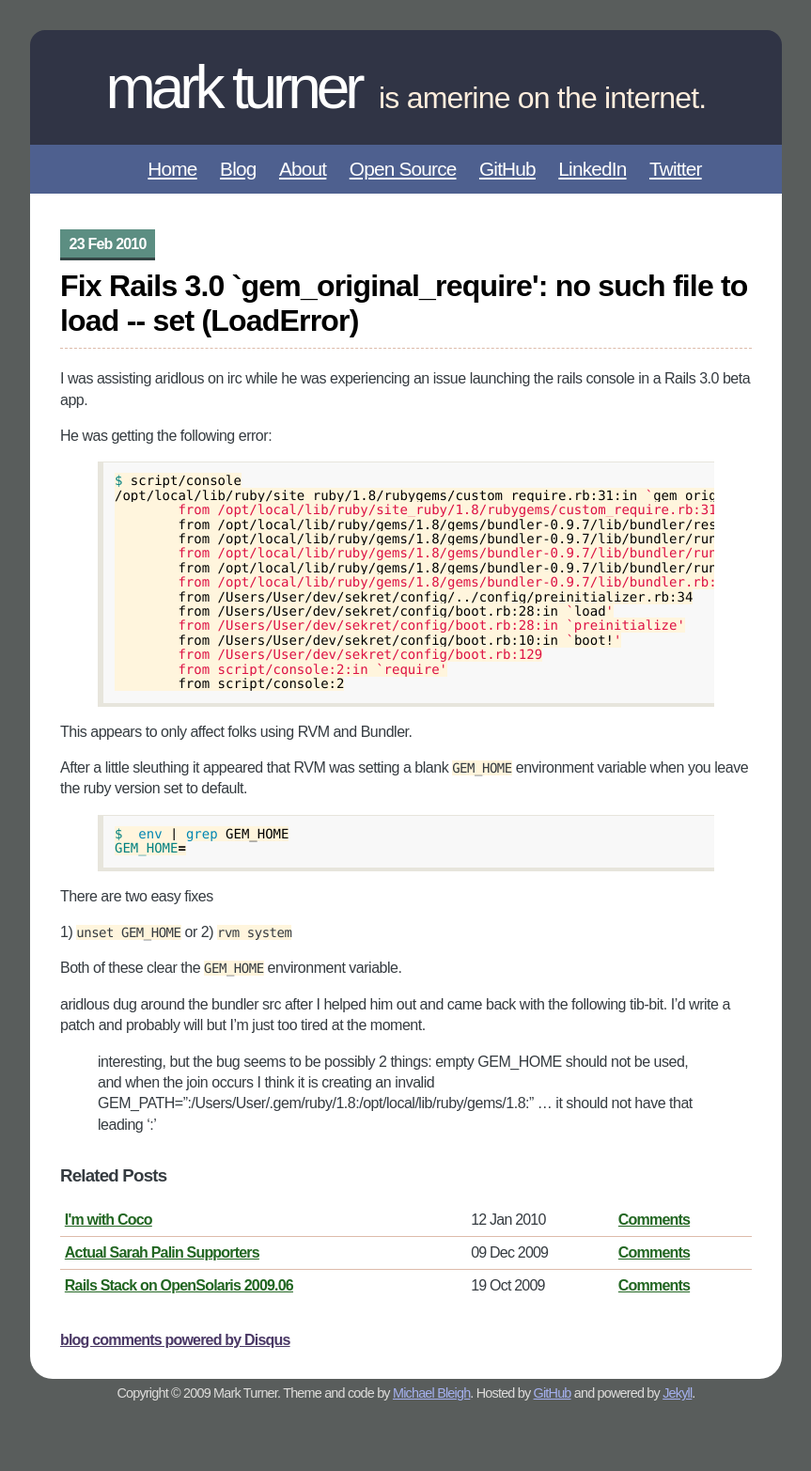
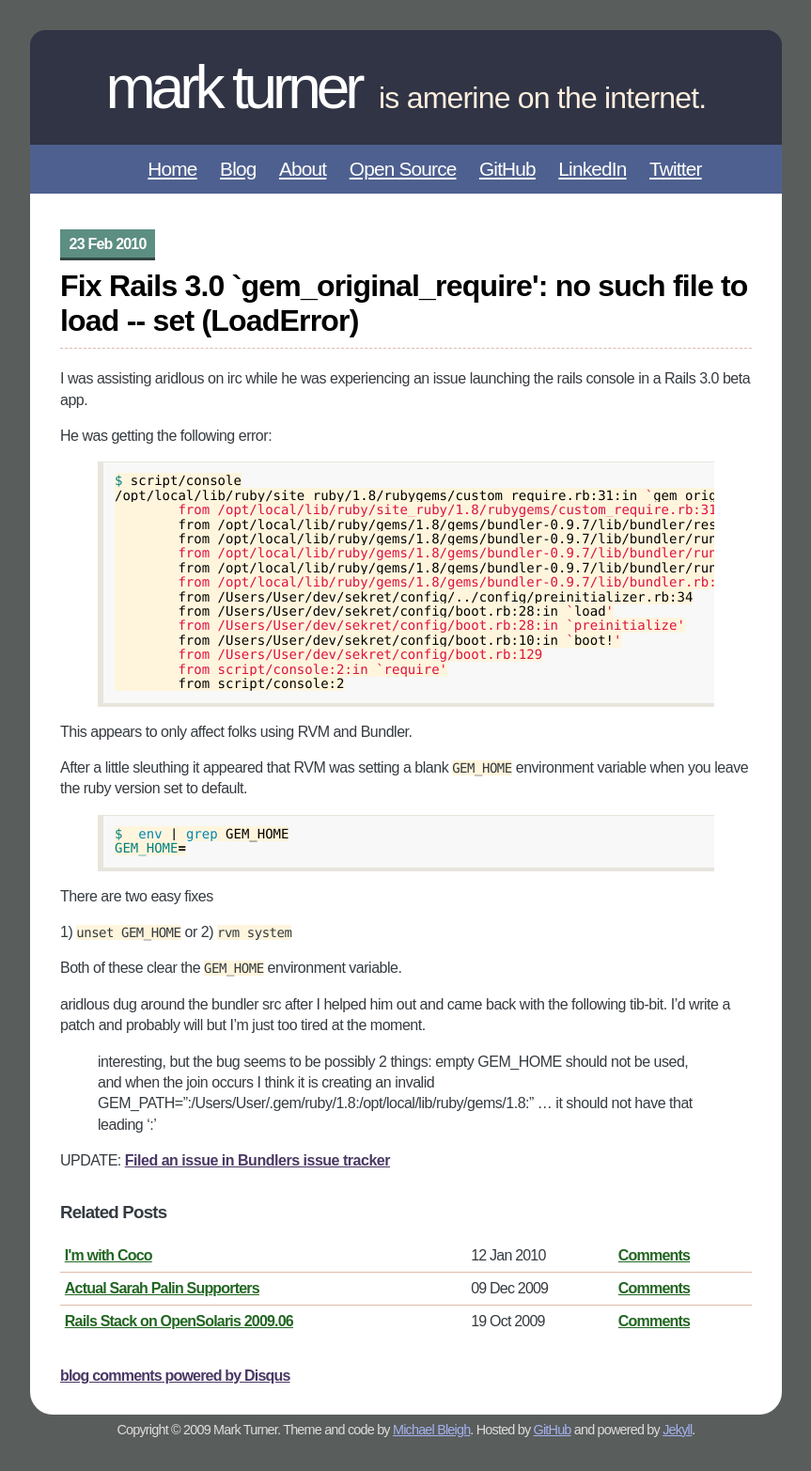
Before and after one commit to amerine/amerine.github.com, a Jekyll site: the page built from _posts/2010-02-23-fix-rails-3.0-no-such-file-to-load-set.markdown, in a window 1280 px wide. Shown: the whole page at 94% size, without its empty margins (208-1071 px from the left). Built offline with Jekyll 4.4.1, drawn with Linux system fonts in a browser that asks for light colours; comment, search, counter and statistics services are not loaded; before the commit the page ends 1526 px from its top, so only the background shows below that.

Commit message:
Added more data to post

```diff
--- a/_posts/2010-02-23-fix-rails-3.0-no-such-file-to-load-set.markdown
+++ b/_posts/2010-02-23-fix-rails-3.0-no-such-file-to-load-set.markdown
@@ -42,3 +42,5 @@ Both of these clear the `GEM_HOME` environment variable.
 aridlous dug around the bundler src after I helped him out and came back with the following tib-bit. I'd write a patch and probably will but I'm just too tired at the moment.
 
 >interesting, but the bug seems to be possibly 2 things: empty GEM_HOME should not be used, and when the join occurs I think it is creating an invalid GEM_PATH=":/Users/User/.gem/ruby/1.8:/opt/local/lib/ruby/gems/1.8:" ... it should not have that leading ':'
+
+UPDATE: [Filed an issue in Bundlers issue tracker](http://github.com/carlhuda/bundler/issues/issue/133)
```
